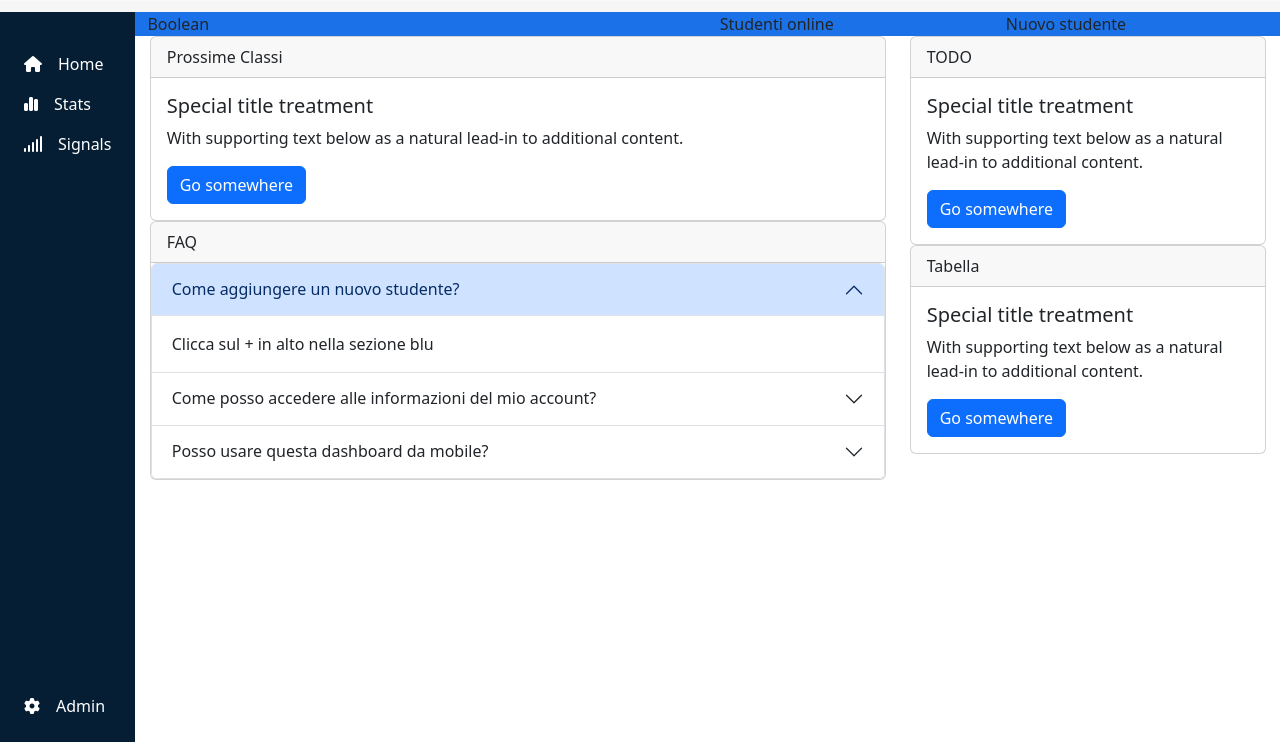
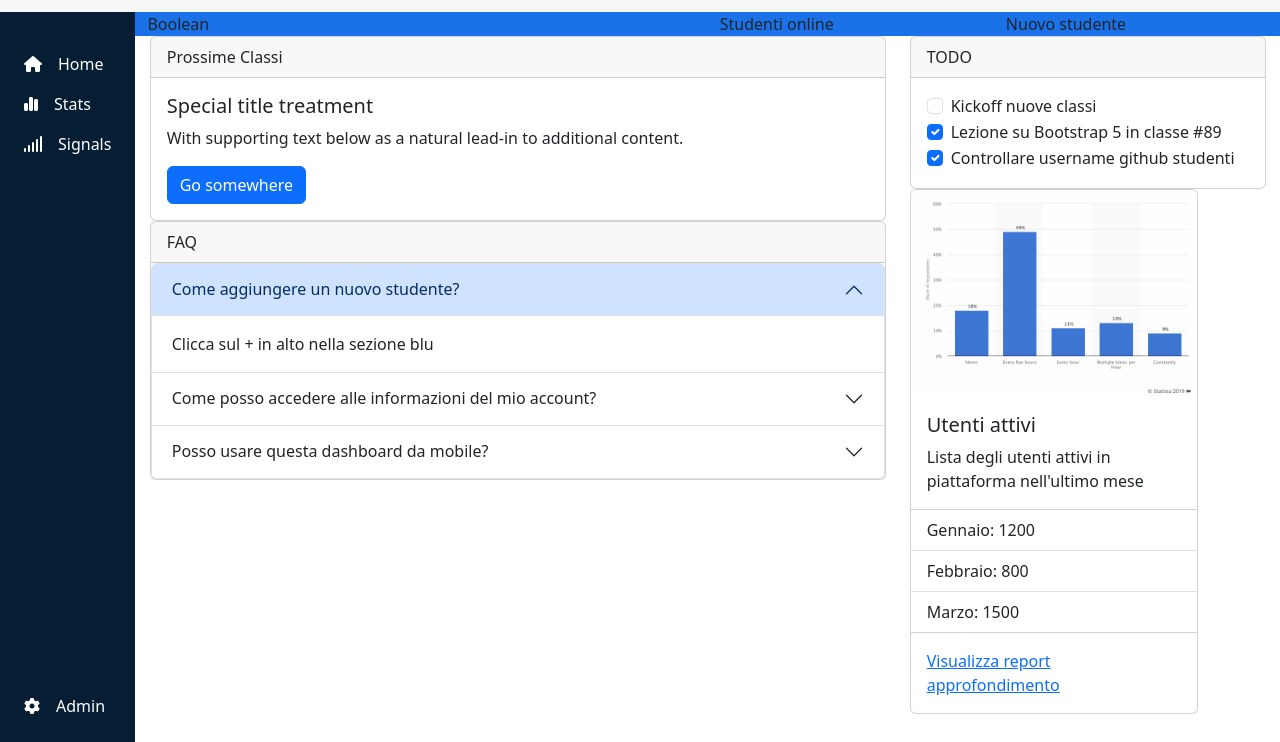
Before and after one commit to CosimoPetrarca/html-css-bootstrap-dashboard, a plain HTML site: page index.html in a window 1280 px wide. Shown: the part 58-800 px from the top of the page. Drawn offline with nearby package versions, Linux system fonts and the light colour scheme.

Commit message:
todo and table on main

```diff
--- a/index.html
+++ b/index.html
@@ -161,23 +161,41 @@
                                 TODO
                             </div>
                             <div class="card-body">
-                                <h5 class="card-title">Special title treatment</h5>
-                                <p class="card-text">With supporting text below as a natural lead-in to additional
-                                    content.</p>
-                                <a href="#" class="btn btn-primary">Go somewhere</a>
+                                <div class="form-check">
+                                    <input class="form-check-input" type="checkbox" value="" id="flexCheckDefault">
+                                    <label class="form-check-label" for="flexCheckDefault">
+                                      Kickoff nuove classi
+                                    </label>
+                                  </div>
+                                  <div class="form-check">
+                                    <input class="form-check-input" type="checkbox" value="" id="flexCheckChecked" checked>
+                                    <label class="form-check-label" for="flexCheckChecked">
+                                      Lezione su Bootstrap 5 in classe #89
+                                    </label>
+                                  </div>
+                                  <div class="form-check">
+                                    <input class="form-check-input" type="checkbox" value="" id="flexCheckChecked" checked>
+                                    <label class="form-check-label" for="flexCheckChecked">
+                                      Controllare username github studenti
+                                    </label>
+                                  </div>
                             </div>
                         </div>
-                        <div class="card">
-                            <div class="card-header">
-                                Tabella
+                        <div class="card" style="width: 18rem;">
+                            <img src="img/stats.jpeg" class="card-img-top" alt="tabella">
+                            <div class="card-body">
+                              <h5 class="card-title">Utenti attivi</h5>
+                              <p class="card-text">Lista degli utenti attivi in piattaforma nell'ultimo mese</p>
                             </div>
+                            <ul class="list-group list-group-flush">
+                              <li class="list-group-item">Gennaio: 1200</li>
+                              <li class="list-group-item">Febbraio: 800</li>
+                              <li class="list-group-item">Marzo: 1500</li>
+                            </ul>
                             <div class="card-body">
-                                <h5 class="card-title">Special title treatment</h5>
-                                <p class="card-text">With supporting text below as a natural lead-in to additional
-                                    content.</p>
-                                <a href="#" class="btn btn-primary">Go somewhere</a>
+                              <a href="#" class="card-link">Visualizza report approfondimento</a>
                             </div>
-                        </div>
+                          </div>
                     </div>
                 </div>
             </div>
```
Also changed, not shown: img/stats.jpeg (added).
